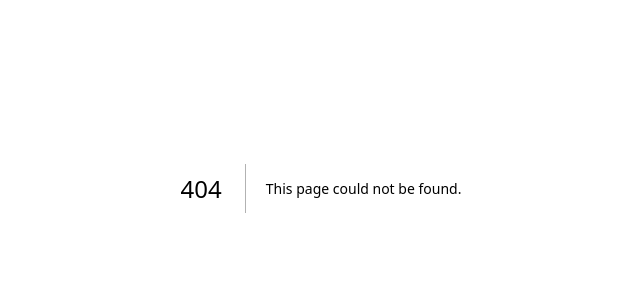
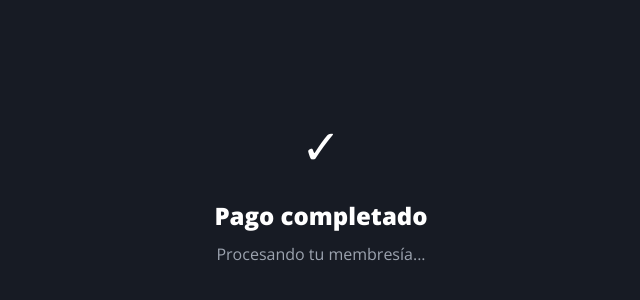
Before and after one commit to ArmandoDP/Navy-Traning-Platform, a Next.js app: page /pago/completado in a window 1280 px wide. Before the commit this address had no page. Shown: the part 212-512 px from the top of the page, without its empty margins (319-959 px from the left). Built offline with nearby package versions, Linux system fonts and the light colour scheme; a web font is replaced by a local one.

Commit message:
feat: add PagoCancelado and PagoCompletado components for payment status display

```diff
--- /dev/null
+++ b/src/app/pago/cancelado/page.tsx
@@ -0,0 +1,11 @@
+export default function PagoCancelado() {
+  return (
+    <div style={{ display: 'flex', alignItems: 'center', justifyContent: 'center', height: '100vh', backgroundColor: '#171B24' }}>
+      <div style={{ textAlign: 'center', color: '#fff' }}>
+        <p style={{ fontSize: 48, marginBottom: 16 }}>✕</p>
+        <p style={{ fontSize: 24, fontWeight: 900 }}>Pago cancelado</p>
+        <p style={{ color: '#9ca3af', marginTop: 8 }}>Puedes intentarlo de nuevo.</p>
+      </div>
+    </div>
+  )
+}
--- /dev/null
+++ b/src/app/pago/completado/page.tsx
@@ -0,0 +1,11 @@
+export default function PagoCompletado() {
+  return (
+    <div style={{ display: 'flex', alignItems: 'center', justifyContent: 'center', height: '100vh', backgroundColor: '#171B24' }}>
+      <div style={{ textAlign: 'center', color: '#fff' }}>
+        <p style={{ fontSize: 48, marginBottom: 16 }}>✓</p>
+        <p style={{ fontSize: 24, fontWeight: 900 }}>Pago completado</p>
+        <p style={{ color: '#9ca3af', marginTop: 8 }}>Procesando tu membresía...</p>
+      </div>
+    </div>
+  )
+}
```
